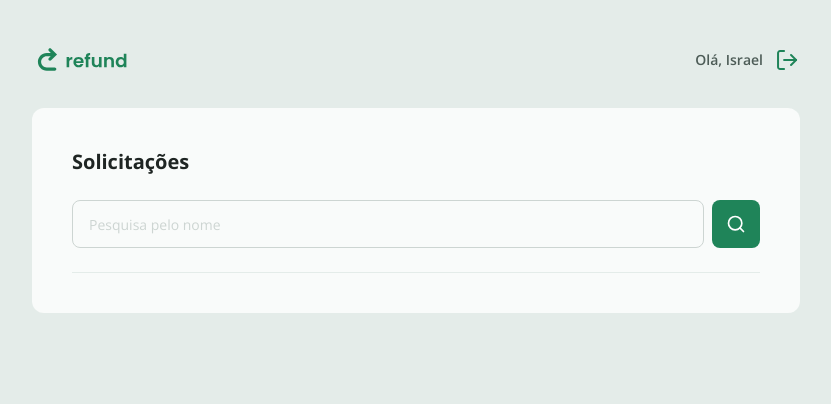
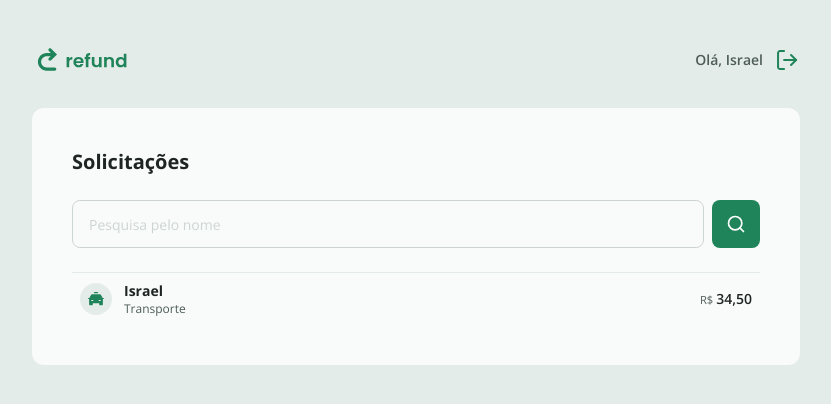
Before and after one commit to israeltx/n11-refund-tailwind, a React (Vite) app: page / in a window 1280 px wide. Shown: the top 404 px of the page, without its empty margins (224-1055 px from the left). Built offline with nearby package versions, Linux system fonts and the light colour scheme.

Commit message:
Create the RefundItem component

```diff
--- /dev/null
+++ b/src/components/RefundItem.tsx
@@ -0,0 +1,32 @@
+export type RefundItemsProps = {
+  id: string
+  name: string
+  category: string
+  amount: string
+  categoryImg: string
+}
+
+type Props = React.ComponentProps<"a"> & {
+  data: RefundItemsProps
+}
+
+export function RefundItem({data, ...rest}: Props) {
+  return (
+    <a
+      className="flex items-center gap-3 hover:bg-green-100/5 cursor-pointer rounded-md p-2"
+      {...rest}>
+      <img
+        className="w-8 h-8"
+        src={data.categoryImg} alt="Ícone da categoria"/>
+      <div className="flex flex-col flex-1">
+        <strong className="text-sm text-gray-100">{data.name}</strong>
+        <span className="text-xs text-gray-200">{data.category}</span>
+      </div>
+
+      <span className="text-sm text-gray-100 font-semibold">
+        <small className="font-normal text-gray-200">R$ </small>
+        {data.amount}
+      </span>
+    </a>
+  )
+}
--- a/src/pages/Dashboard.tsx
+++ b/src/pages/Dashboard.tsx
@@ -1,9 +1,19 @@
 import React, { useState } from "react"
 
 import searchSvg from "../assets/search.svg"
+import { CATEGORIES } from "../utils/categories";
 
 import { Input } from "../components/Input"
 import { Button } from "../components/Button";
+import { RefundItem } from "../components/RefundItem";
+
+const REFUND_EXAMPLE = {
+  id: '123',
+  name: 'Israel',
+  category: 'Transporte',
+  amount: '34,50',
+  categoryImg: CATEGORIES['transport'].icon
+}
 
 export function Dashboard() {
   const [name, setName] = useState('')
@@ -22,6 +32,10 @@
         <Input placeholder="Pesquisa pelo nome" onChange={(e) => setName(e.target.value)}/>
         <Button type="submit" variant="icon"><img src={searchSvg} alt="Ícone de pesquisa" className="w-5" /></Button>
       </form>
+
+      <div>
+        <RefundItem data={REFUND_EXAMPLE} />
+      </div>
     </div>
   )
 }
```
